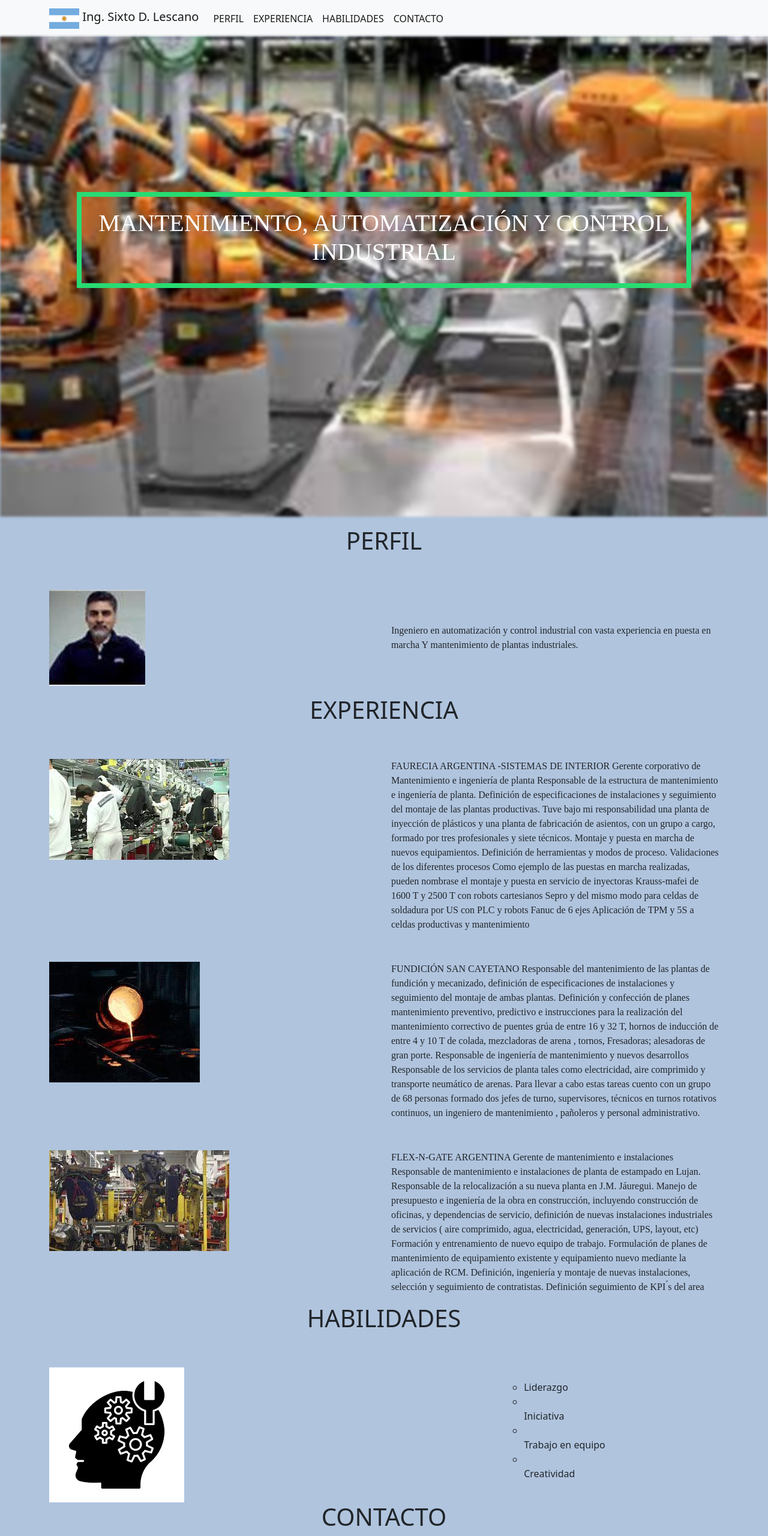
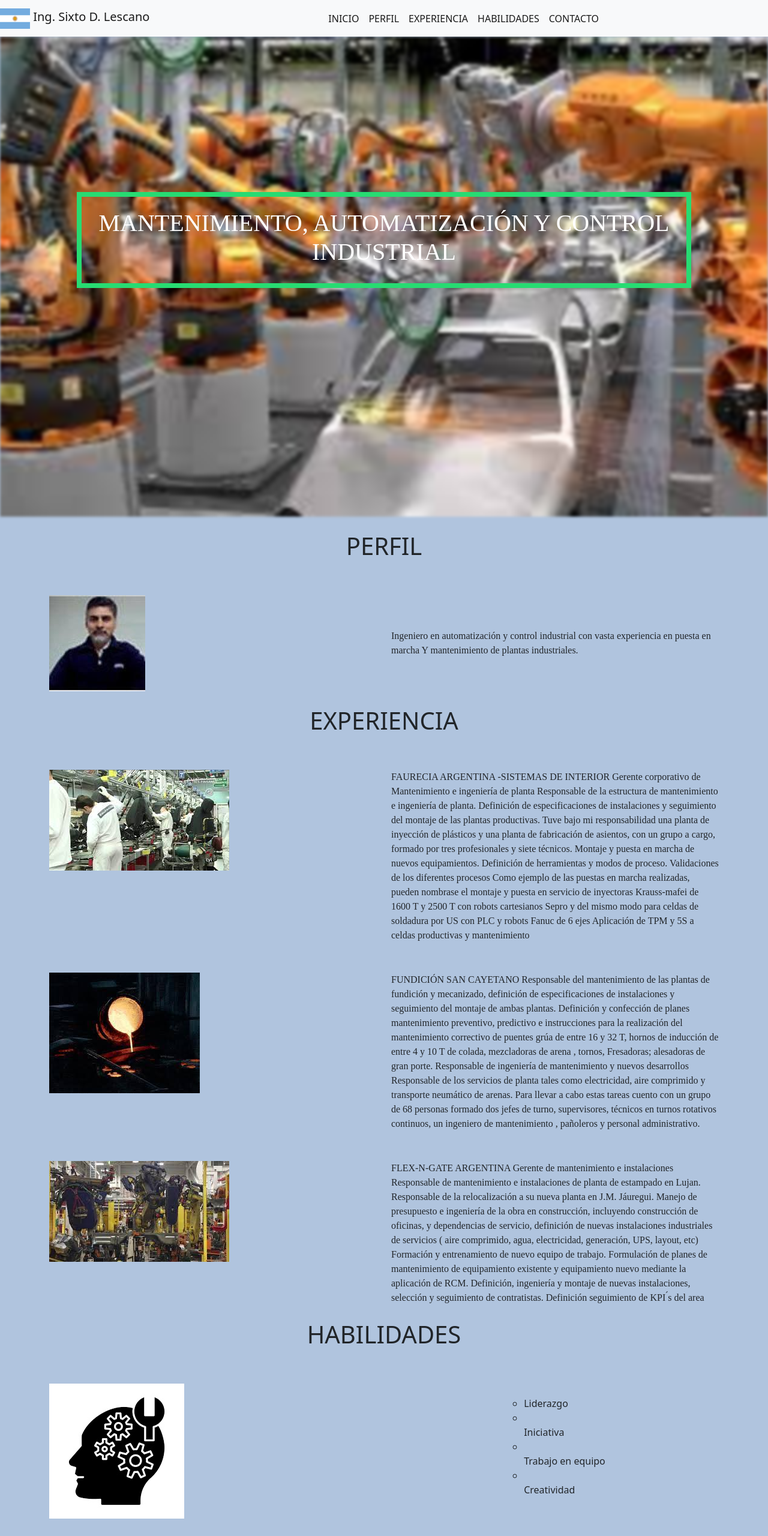
Before and after one commit to slescano2002/maquetado_estatico, a plain HTML site: page index.html in a window 1280 px wide. Shown: the top 2560 px of the page at 60% size. Drawn offline with nearby package versions, Linux system fonts and the light colour scheme; a web font is replaced by a local one.

Commit message:
commit 5_8_22_11_hs

```diff
--- a/index.html
+++ b/index.html
@@ -22,8 +22,8 @@
 </head>
 
 <body>
-    <nav class="navbar navbar-expand-lg bg-light">
-        <div class="container">
+    <nav class="navbar navbar-expand-lg bg-light sticky-top">
+        <!con sticky-top dejo el menu fijo arriba <div class="container">
             <a class="navbar-brand" href="#">
                 <img src="./images/bandera_argentina.png" alt="50" width="50" height="34"
                     class="d-inline-block align-text-top">
@@ -36,7 +36,10 @@
                 <span class="navbar-toggler-icon"></span>
             </button>
             <div class="collapse navbar-collapse" id="navbarSupportedContent">
-                <ul class="navbar-nav me-auto mb-2 mb-lg-0">
+                <ul class="navbar-nav mx-auto mb-2 mb-lg-0">
+                    <!con mx-auto centro el menu... <li class="nav-item">
+                        <a class="nav-link active" aria-current="page" href="#Inicio">INICIO</a>
+                        </li>
                         <li class="nav-item">
                             <a class="nav-link active" aria-current="page" href="#Perfil">PERFIL</a>
                         </li>
@@ -58,25 +61,14 @@
             </div>
             </div>
     </nav>
+    <a name="Inicio"></a>
     <div class="bg home"> </div>
     <div class="bg-text container">
         <h1> MANTENIMIENTO, AUTOMATIZACIÓN Y CONTROL INDUSTRIAL</h1>
     </div>
     </section>
-    <p>
-
-
-
-
-
-
-
-
-
-
-
-    </p>
-    <section>
+    <div class="espacio"></div>
+    <! dejo espacio entre los titulos <section>
         <a name="Perfil">
             <div class=" cb col-md" data-aos="fade-up">
                 <h1>PERFIL</h1>
@@ -100,18 +92,8 @@
                 </div>
 
             </section>
-    <p>
-
-
-
-
-
-
-
-
-
-    </p>
-    <section>
+            <div class="espacio"></div>
+            <! dejo espacio entre los titulos <section>
                 <a name="Expe">
                     <div class=" cb col-md" data-aos="fade-up">
                         <h1>EXPERIENCIA</h1>
@@ -133,18 +115,22 @@
                                     FAURECIA ARGENTINA -SISTEMAS DE INTERIOR
                                     Gerente corporativo de Mantenimiento e ingeniería de planta
                                     Responsable de la estructura de mantenimiento e ingeniería de planta.
-                    Definición de especificaciones de instalaciones y seguimiento del montaje de las plantas
+                                    Definición de especificaciones de instalaciones y seguimiento del montaje de las
+                                    plantas
                                     productivas.
                                     Tuve bajo mi responsabilidad una planta de inyección de plásticos y una planta de
                                     fabricación de
                                     asientos, con un
                                     grupo a cargo, formado por tres profesionales y siete técnicos.
-                    Montaje y puesta en marcha de nuevos equipamientos. Definición de herramientas y modos de
+                                    Montaje y puesta en marcha de nuevos equipamientos. Definición de herramientas y
+                                    modos de
                                     proceso.
                                     Validaciones de los diferentes procesos
-                    Como ejemplo de las puestas en marcha realizadas, pueden nombrase el montaje y puesta en
+                                    Como ejemplo de las puestas en marcha realizadas, pueden nombrase el montaje y
+                                    puesta en
                                     servicio de
-                    inyectoras Krauss-mafei de 1600 T y 2500 T con robots cartesianos Sepro y del mismo modo
+                                    inyectoras Krauss-mafei de 1600 T y 2500 T con robots cartesianos Sepro y del mismo
+                                    modo
                                     para
                                     celdas
                                     de
@@ -165,21 +151,27 @@
                             <div class="cb col-md">
                                 <p class="card-text">
                                     FUNDICIÓN SAN CAYETANO
-                    Responsable del mantenimiento de las plantas de fundición y mecanizado, definición de
+                                    Responsable del mantenimiento de las plantas de fundición y mecanizado, definición
+                                    de
                                     especificaciones de
                                     instalaciones y seguimiento del montaje de ambas plantas.
-                    Definición y confección de planes mantenimiento preventivo, predictivo e instrucciones para la
+                                    Definición y confección de planes mantenimiento preventivo, predictivo e
+                                    instrucciones para la
                                     realización del
-                    mantenimiento correctivo de puentes grúa de entre 16 y 32 T, hornos de inducción de entre 4 y 10
+                                    mantenimiento correctivo de puentes grúa de entre 16 y 32 T, hornos de inducción de
+                                    entre 4 y 10
                                     T
                                     de colada,
                                     mezcladoras de arena , tornos, Fresadoras; alesadoras de gran porte.
                                     Responsable de ingeniería de mantenimiento y nuevos desarrollos
-                    Responsable de los servicios de planta tales como electricidad, aire comprimido y transporte
+                                    Responsable de los servicios de planta tales como electricidad, aire comprimido y
+                                    transporte
                                     neumático de arenas.
-                    Para llevar a cabo estas tareas cuento con un grupo de 68 personas formado dos jefes de turno,
+                                    Para llevar a cabo estas tareas cuento con un grupo de 68 personas formado dos jefes
+                                    de turno,
                                     supervisores,
-                    técnicos en turnos rotativos continuos, un ingeniero de mantenimiento , pañoleros y personal
+                                    técnicos en turnos rotativos continuos, un ingeniero de mantenimiento , pañoleros y
+                                    personal
                                     administrativo.
                                 </p>
                             </div>
@@ -197,20 +189,26 @@
                                 <p class="card-text">
                                     FLEX-N-GATE ARGENTINA
                                     Gerente de mantenimiento e instalaciones
-                    Responsable de mantenimiento e instalaciones de planta de estampado en Lujan. Responsable de la
+                                    Responsable de mantenimiento e instalaciones de planta de estampado en Lujan.
+                                    Responsable de la
                                     relocalización
                                     a su nueva planta en J.M. Jáuregui.
-                    Manejo de presupuesto e ingeniería de la obra en construcción, incluyendo construcción de
+                                    Manejo de presupuesto e ingeniería de la obra en construcción, incluyendo
+                                    construcción de
                                     oficinas,
                                     y
-                    dependencias de servicio, definición de nuevas instalaciones industriales de servicios ( aire
+                                    dependencias de servicio, definición de nuevas instalaciones industriales de
+                                    servicios ( aire
                                     comprimido, agua,
                                     electricidad, generación, UPS, layout, etc)
-                    Formación y entrenamiento de nuevo equipo de trabajo. Formulación de planes de mantenimiento de
-                    equipamiento existente y equipamiento nuevo mediante la aplicación de RCM. Definición,
+                                    Formación y entrenamiento de nuevo equipo de trabajo. Formulación de planes de
+                                    mantenimiento de
+                                    equipamiento existente y equipamiento nuevo mediante la aplicación de RCM.
+                                    Definición,
                                     ingeniería y
                                     montaje
-                    de nuevas instalaciones, selección y seguimiento de contratistas. Definición seguimiento de KPI
+                                    de nuevas instalaciones, selección y seguimiento de contratistas. Definición
+                                    seguimiento de KPI
                                     ́s
                                     del area
                                 </p>
@@ -220,20 +218,8 @@
 
                     </section>
                     </section>
-    <p>
-
-
-
-
-
-
-
-
-
-
-
-    </p>
-    <section>
+                    <div class="espacio"></div>
+                    <! dejo espacio entre los titulos <section>
                         <a name="Habi">
                             <div class=" cb col-md" data-aos="fade-up" data-aos-offset="380">
                                 <h1>HABILIDADES</h1>
@@ -259,7 +245,8 @@
                                 </div>
 
                             </section>
-    <section>
+                            <div class="espacio"></div>
+                            <! dejo espacio entre los titulos <section>
                                 <a name="Contact">
                                     <div class=" cb col-md" data-aos="fade-up" data-aos-offset="380">
                                         <h1>CONTACTO</h1>
@@ -267,7 +254,8 @@
                                     </section>
                                     <section class="container custom-section">
                                         <div class=" row">
-            <div class="col-md" data-aos="fade-up" data-aos-offset="300" data-aos-duration="500
+                                            <div class="col-md" data-aos="fade-up" data-aos-offset="300"
+                                                data-aos-duration="500
         ">
                                                 <img src="./images/contacto.jpg " class="img-fluid" alt="...">
                                             </div>
@@ -277,7 +265,7 @@
                                                     <li>Whatsapp</li>
                                                     <li></li>Instagram</li>
                                                     <li></li>Facebook</li>
-                    <li></li>Messenger</li>
+                                                    <li></li>e-mail</li>
                                                 </Ul>
                                                 </p>
                                             </div>
--- a/style.css
+++ b/style.css
@@ -32,7 +32,9 @@ body {
 
 }
 
-
+.espacio {
+    height: 25px;
+}
 
 .custom-section {
     padding-top: 50px;
```
Lines whose indentation alone changed are shown as unchanged.
